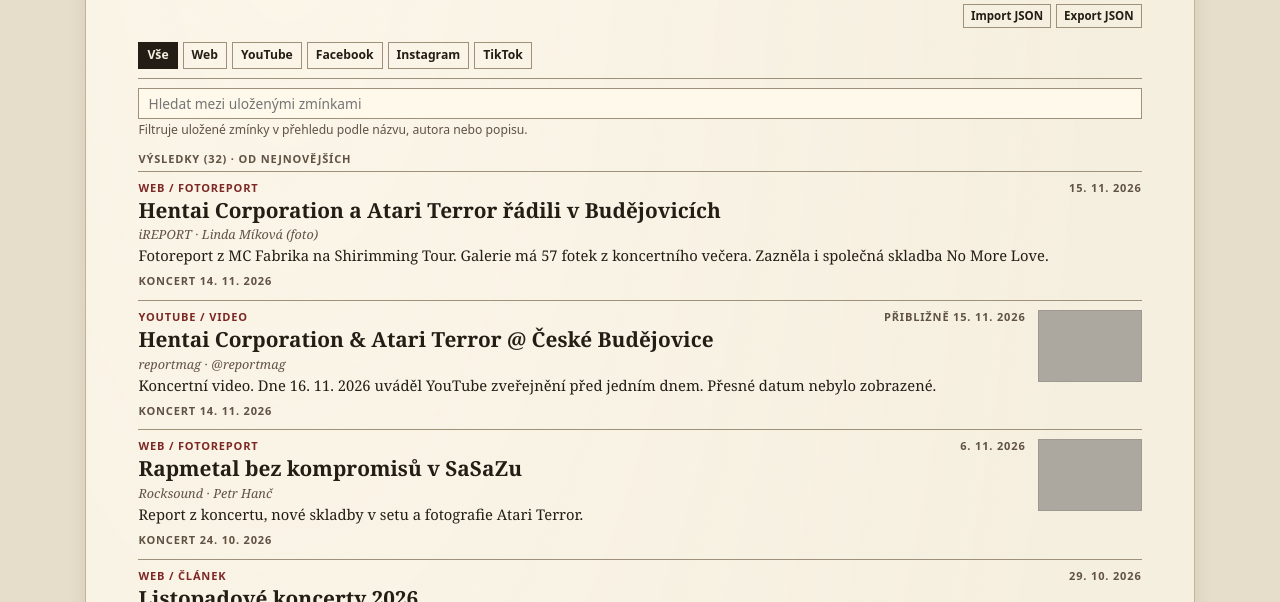
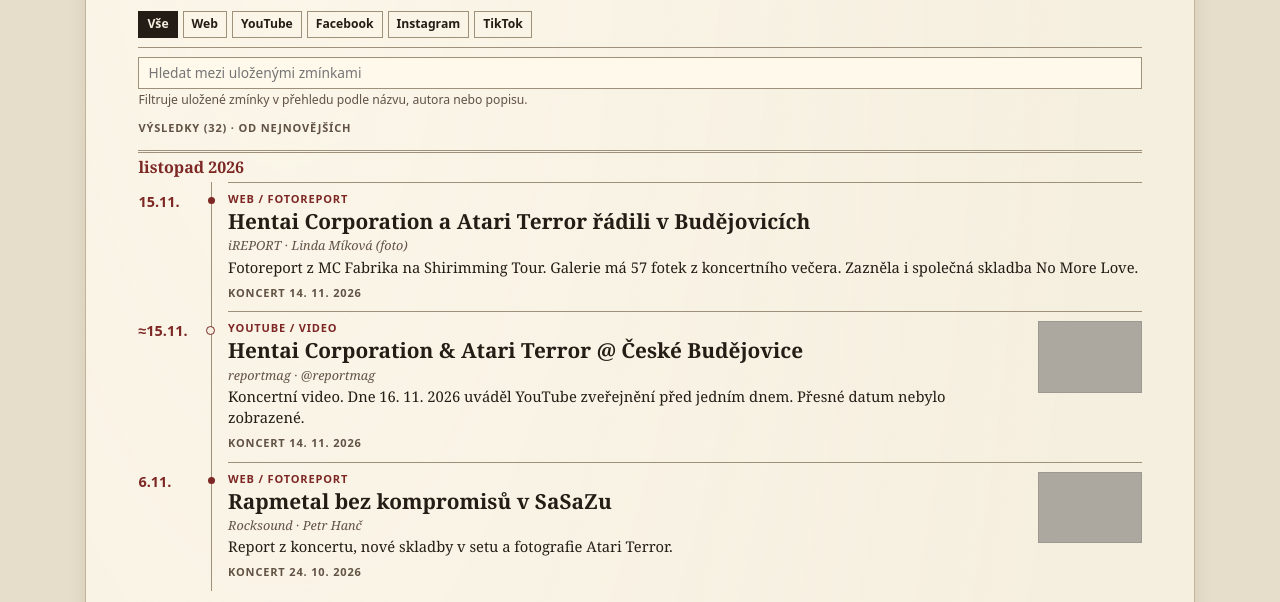
Before and after one commit to atariterror-band/at-monitoring, a plain HTML site: page index.html in a window 1280 px wide. Shown: the part 182-784 px from the top of the page. Drawn offline with Linux system fonts and the light colour scheme; grey boxes are pictures that could not be loaded.

Commit message:
Add publication timeline and remove JSON controls

```diff
--- a/index.html
+++ b/index.html
@@ -34,14 +34,12 @@ header { border-top: 4px double var(--ink); border-bottom: 4px double var(--ink)
 .brand { padding: 8px 0 3px; font: 700 clamp(2.65rem, 8vw, 5rem)/1.03 var(--headline); letter-spacing: -.045em; }
 header p { padding-bottom: 12px; color: var(--muted); font-size: .95rem; }
 .edition { margin-left: .45em; font: 750 .73rem/1.2 var(--sans); color: var(--accent); text-transform: uppercase; letter-spacing: .2em; }
-.utility { display: flex; align-items: center; justify-content: space-between; gap: 8px; margin: 7px 0 0; }
-.actions, .platforms { display: flex; gap: 5px; flex-wrap: wrap; }
+.platforms { display: flex; gap: 5px; flex-wrap: wrap; }
 button, select, input, textarea { font: inherit; color: inherit; background: #fff9eb; border: 1px solid var(--rule); border-radius: 0; padding: 6px 9px; }
 button { cursor: pointer; }
 button:hover, a:hover { color: var(--accent); }
 :focus-visible { outline: 2px solid var(--accent); outline-offset: 3px; }
 a { color: inherit; text-underline-offset: 3px; }
-.utility button { font: 650 .72rem/1.2 var(--sans); padding: 4px 7px; background: transparent; }
 .layout { margin-top: 14px; }
 .muted, .meta { color: var(--muted); }
 .meta, .eyebrow { font: 700 .69rem/1.35 var(--sans); letter-spacing: .075em; text-transform: uppercase; }
@@ -73,6 +71,12 @@ label { display: grid; gap: 4px; font-size: .88rem; min-width: 0; }
   main { min-height: 100vh; margin: 0; padding: 14px 15px 32px; border: 0; }
 }
 @media (max-width: 410px) { form { grid-template-columns: 1fr; } }
+.timeline { --date-width: clamp(3.1rem, 10vw, 4.6rem); --date-gap: clamp(.55rem, 2vw, 1rem); }
+.timeline-month { margin: 14px 0 0; padding: 5px 0; border-top: 3px double var(--rule); color: var(--accent); font: 700 1rem/1.2 var(--headline); }
+.timeline-row { display: grid; grid-template-columns: var(--date-width) minmax(0, 1fr); gap: var(--date-gap); }
+.timeline-date { position: relative; border-right: 1px solid var(--rule); padding: 11px 7px 0 0; color: var(--accent); font: 700 clamp(.7rem, 2.7vw, .9rem)/1.3 var(--sans); font-variant-numeric: tabular-nums; white-space: nowrap; }
+.timeline-date::after { content: ""; position: absolute; top: 15px; right: -4px; width: 7px; height: 7px; border-radius: 50%; background: var(--accent); }
+.timeline-date.estimated::after { background: var(--paper); border: 1px solid var(--accent); }
 </style>
 </head>
 <body>
@@ -81,8 +85,6 @@ label { display: grid; gap: 4px; font-size: .88rem; min-width: 0; }
 <h1 class="brand">Atari Terror</h1>
 <p><span class="edition">Monitoring</span> · Poslední vyhledávání <time id="last-search" datetime="2026-11-17">17. 11. 2026</time></p>
 </header>
-<div class="utility"><div id="notice" role="status"></div><div class="actions"><button id="import" type="button">Import JSON</button><button id="export" type="button">Export JSON</button><input id="file" type="file" accept=".json,application/json" hidden></div>
-</div>
 <div class="layout">
 <section aria-label="Přehled zmínek">
 <div id="platforms" class="platforms" role="group" aria-label="Filtrovat podle platformy"></div>
@@ -91,7 +93,7 @@ label { display: grid; gap: 4px; font-size: .88rem; min-width: 0; }
 <p id="search-scope">Filtruje uložené zmínky v přehledu podle názvu, autora nebo popisu.</p>
 </div>
 <p id="count" class="count meta" aria-live="polite"></p>
-<div id="feed" class="cards"></div>
+<div id="feed" class="timeline"></div>
 <details id="undated"><summary>Odkazy bez data publikace <span id="undatedCount"></span></summary><div id="context" class="cards"></div></details>
 <details class="editor"><summary>Přidat veřejný odkaz</summary>
 <form id="entry">
@@ -105,6 +107,7 @@ label { display: grid; gap: 4px; font-size: .88rem; min-width: 0; }
 <label>Datum koncertu <input name="event" type="date" min="2026-01-01"></label>
 <label class="wide">Poznámka <textarea name="summary" rows="2" maxlength="450"></textarea></label>
 <button type="submit">Uložit zmínku</button>
+<div id="notice" class="wide" role="status"></div>
 </form>
 </details>
 </section>
@@ -222,7 +225,7 @@ function node(tag, content, className) {
   return element;
 }
 const dateLabel = value => new Intl.DateTimeFormat("cs-CZ",{timeZone:"UTC",dateStyle:"medium"}).format(new Date(value));
-function card(item) {
+function card(item, showPublication = true) {
   const article = node("article",null,"card");
   if (item.image) {
     const image = node("img");
@@ -236,7 +239,8 @@ function card(item) {
   const head = node("div",null,"card-head");
   const publication = item.date ? dateLabel(item.date) :
     item.estimatedDate ? "Přibližně " + dateLabel(item.estimatedDate) : "Datum vydání neznámé";
-  head.append(node("span",item.platform + " / " + item.kind,"eyebrow"),node("span",publication,"meta"));
+  head.append(node("span",item.platform + " / " + item.kind,"eyebrow"));
+  if (showPublication) head.append(node("span",publication,"meta"));
   const a = node("a",item.title);
   a.href = item.url;
   a.target = "_blank";
@@ -265,9 +269,33 @@ function render() {
   const dated = items.filter(publication).sort((a,b)=>publication(b).localeCompare(publication(a)));
   const undated = items.filter(item=>!publication(item));
   byId("count").textContent = "Výsledky (" + items.length + ") · od nejnovějších";
-  byId("feed").replaceChildren(...dated.map(card));
+  const timeline = document.createDocumentFragment();
+  const monthLabel = new Intl.DateTimeFormat("cs-CZ", {month:"long",year:"numeric",timeZone:"UTC"});
+  const dayLabel = new Intl.DateTimeFormat("cs-CZ", {day:"numeric",month:"numeric",timeZone:"UTC"});
+  let currentMonth = "";
+  for (const item of dated) {
+    const value = publication(item);
+    const date = new Date(value);
+    const month = value.slice(0, 7);
+    if (month !== currentMonth) {
+      timeline.append(node("h2",monthLabel.format(date),"timeline-month"));
+      currentMonth = month;
+    }
+    const dateText = dayLabel.format(date).replace(/\s/g,"");
+    const time = node("time",(item.date ? "" : "≈") + dateText,"timeline-date");
+    time.dateTime = value;
+    time.setAttribute("aria-label",(item.date ? "" : "Přibližně ") + dateLabel(value));
+    if (!item.date) {
+      time.classList.add("estimated");
+      time.title = "Přibližné datum publikace";
+    }
+    const row = node("div",null,"timeline-row");
+    row.append(time,card(item,false));
+    timeline.append(row);
+  }
+  byId("feed").replaceChildren(timeline);
   if (!items.length) byId("feed").append(node("p","Pro tento filtr tu zatím nejsou žádné zmínky.","empty muted"));
-  byId("context").replaceChildren(...undated.map(card));
+  byId("context").replaceChildren(...undated.map(item => card(item)));
   byId("undatedCount").textContent = "(" + undated.length + ")";
   byId("undated").hidden = !undated.length;
   if (!dated.length && undated.length) byId("undated").open = true;
@@ -281,26 +309,6 @@ form.addEventListener("submit",event=>{
     byId("notice").textContent = "Zmínka uložena. Při shodném odkazu se aktualizoval původní záznam.";
   } catch(e) { byId("notice").textContent = e.message; }
 });
-byId("import").addEventListener("click",()=>byId("file").click());
-byId("file").addEventListener("change",async event=>{
-  const input = event.target;
-  try {
-    const data = JSON.parse(await input.files[0].text());
-    const items = Array.isArray(data) ? data : data.items;
-    if (!Array.isArray(items)) throw Error("JSON musí obsahovat pole záznamů v položce items.");
-    save(items.map(validate));
-    byId("notice").textContent = "Import dokončen. Shodné odkazy byly sloučeny.";
-  } catch(e) { byId("notice").textContent = "Import se nezdařil. " + e.message; }
-  input.value = "";
-});
-byId("export").addEventListener("click",()=>{
-  const url = URL.createObjectURL(new Blob([JSON.stringify({items:all()},null,2)],{type:"application/json"}));
-  const a = node("a");
-  a.href = url;
-  a.download = "atari-terror-zminky.json";
-  a.click();
-  setTimeout(()=>URL.revokeObjectURL(url),1000);
-});
 render();
 </script>
 </body>
```
